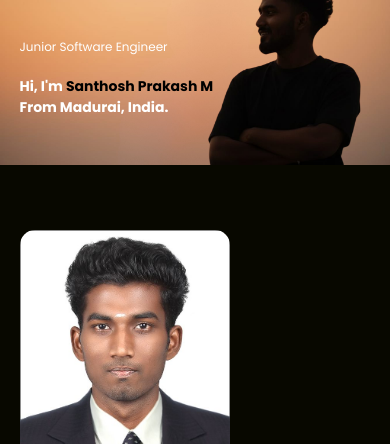
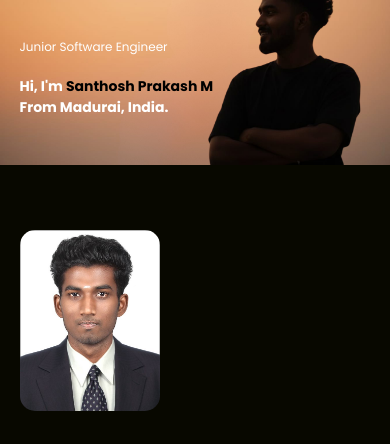
Before and after one commit to santhoshprakashmofficial/Santhosh_Portfolio, a plain HTML site: page index.html in a window 390 px wide. Shown: the part 58-502 px from the top of the page. Drawn offline with Linux system fonts and the light colour scheme; a web font is replaced by a local one.

Commit message:
Css update

```diff
--- a/style.css
+++ b/style.css
@@ -498,7 +498,7 @@ nav .fa-solid {
     .header-txt h1 { font-size: 14px; }
     .container { padding: 10px 5%; }
     .contact-left p i { font-size: 15px; margin-top: 5px; margin-right: 5px; }
-    .about-col-1 img { width: 60%; }
+    .about-col-1 img { width: 40%; }
 }
 
 /* Popup overlay */
```
